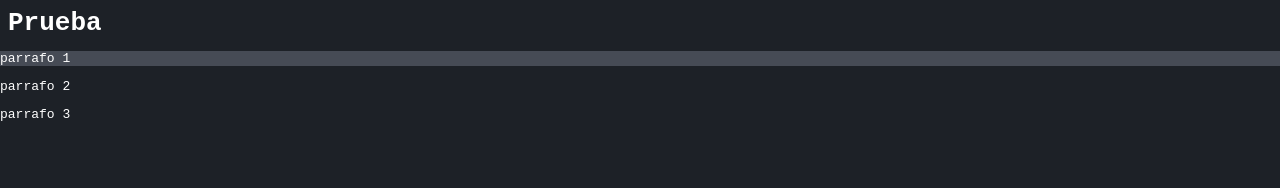
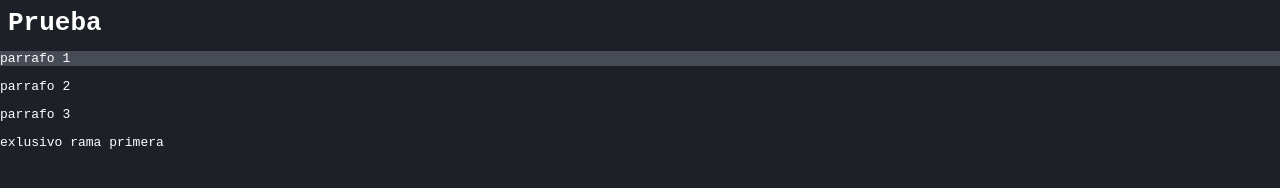
Before and after one commit to Elivionte/curso-git, a plain HTML site: page index.html in a window 1280 px wide. Drawn offline with Linux system fonts and the light colour scheme.

Commit message:
septimo commit

```diff
--- a/index.html
+++ b/index.html
@@ -17,5 +17,8 @@
     <p>
         parrafo 3
     </p>
+    <p>
+        exlusivo rama primera
+    </p>
 </body>
 </html>
```
